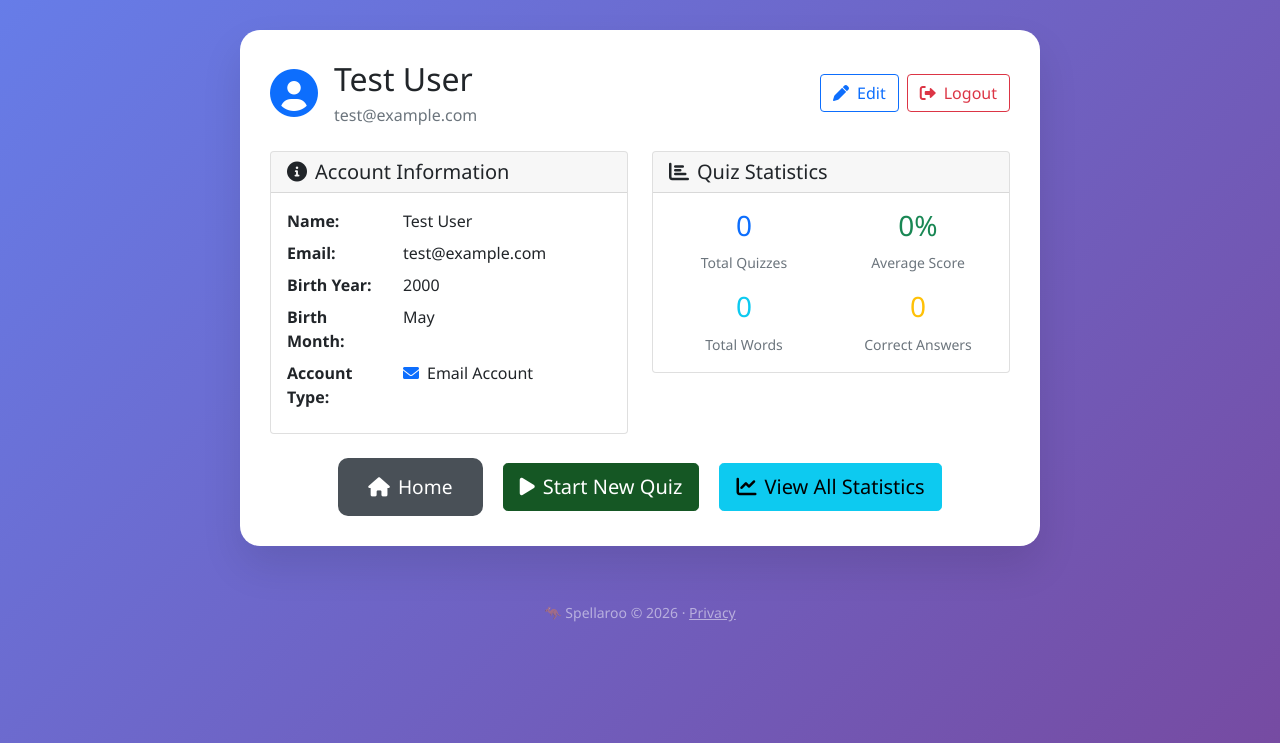
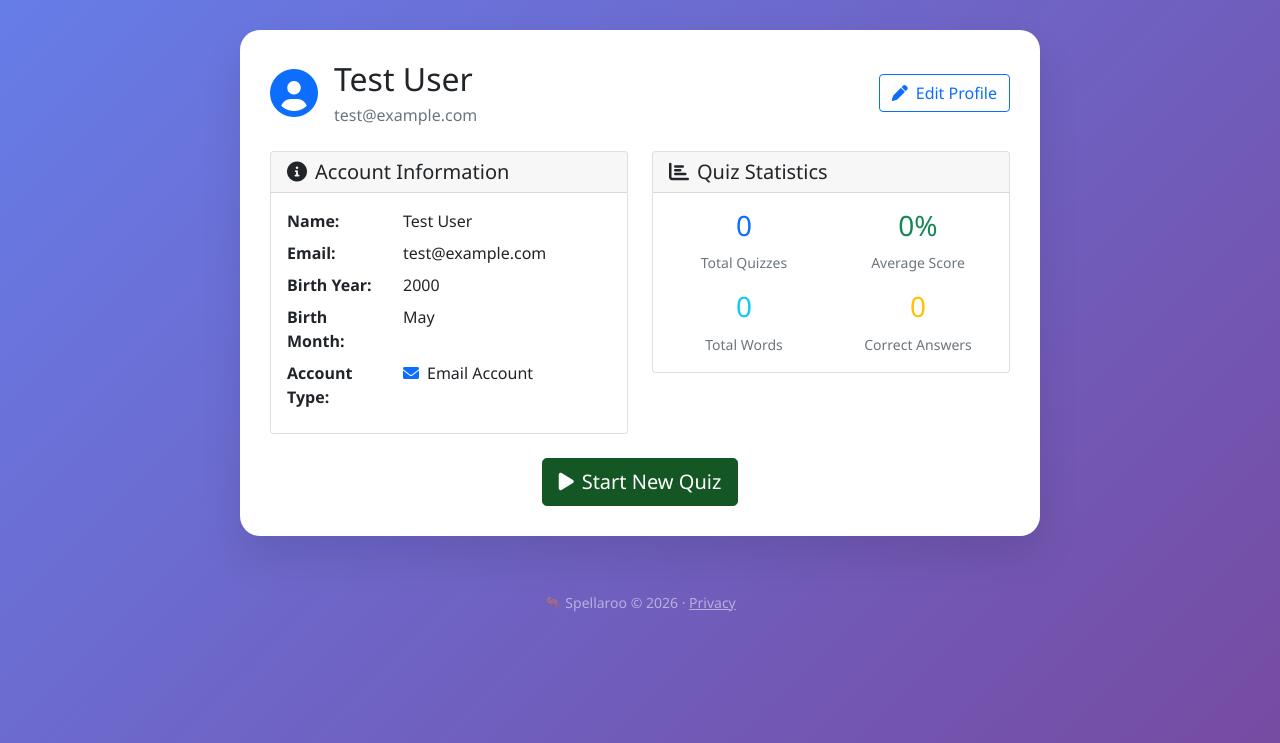
Before and after one commit to hkoren/word_quiz, a Flask app: page /profile in a window 1280 px wide. Shown: the part 57-800 px from the top of the page. Run offline with Flask 3, Linux system fonts and the light colour scheme; a user stored in the database is signed in; data comes from the database, SQL or seed files in the repository; data that the repository does not hold is empty; some libraries are stand-ins or nearby versions.

Commit message:
Drop in-page nav buttons now redundant with the navbar
- Home dashboard: remove My Profile/Logout header buttons (both in navbar);
  hero is now full-width centered
- Profile: remove Logout button (navbar) and bottom Home/Statistics links;
  keep Edit Profile (profile-specific) and a single Start New Quiz CTA

Co-Authored-By: Claude Opus 4.8 <noreply@anthropic.com>

```diff
--- a/templates/profile.html
+++ b/templates/profile.html
@@ -16,12 +16,9 @@
                 </div>
             </div>
             <div class="col-md-4">
-                <div class="d-flex flex-wrap gap-2 justify-content-center justify-content-md-end mb-4">
+                <div class="d-flex justify-content-center justify-content-md-end mb-4">
                     <a href="{{ url_for('profile_edit') }}" class="btn btn-outline-primary">
-                        <i class="fas fa-pen me-2"></i>Edit
-                    </a>
-                    <a href="{{ url_for('logout') }}" class="btn btn-outline-danger">
-                        <i class="fas fa-sign-out-alt me-2"></i>Logout
+                        <i class="fas fa-pen me-2"></i>Edit Profile
                     </a>
                 </div>
             </div>
@@ -123,14 +120,8 @@
         </div>
 
         <div class="text-center">
-            <a href="{{ url_for('index') }}" class="btn btn-primary btn-lg me-3">
-                <i class="fas fa-home me-2"></i>Home
-            </a>
-            <a href="{{ url_for('setup') }}" class="btn btn-success btn-lg me-3">
+            <a href="{{ url_for('setup') }}" class="btn btn-success btn-lg">
                 <i class="fas fa-play me-2"></i>Start New Quiz
-            </a>
-            <a href="{{ url_for('statistics') }}" class="btn btn-info btn-lg">
-                <i class="fas fa-chart-line me-2"></i>View All Statistics
             </a>
         </div>
     </div>
```
Also changed, not shown: templates/index.html (+1 -13 lines).
